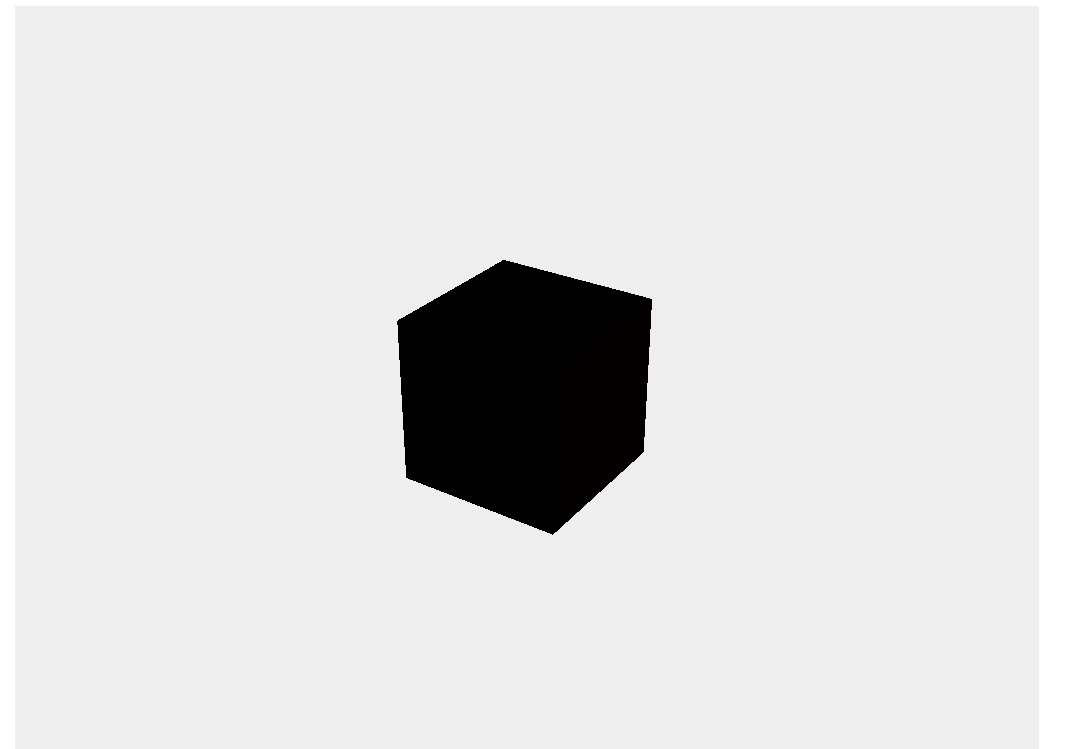
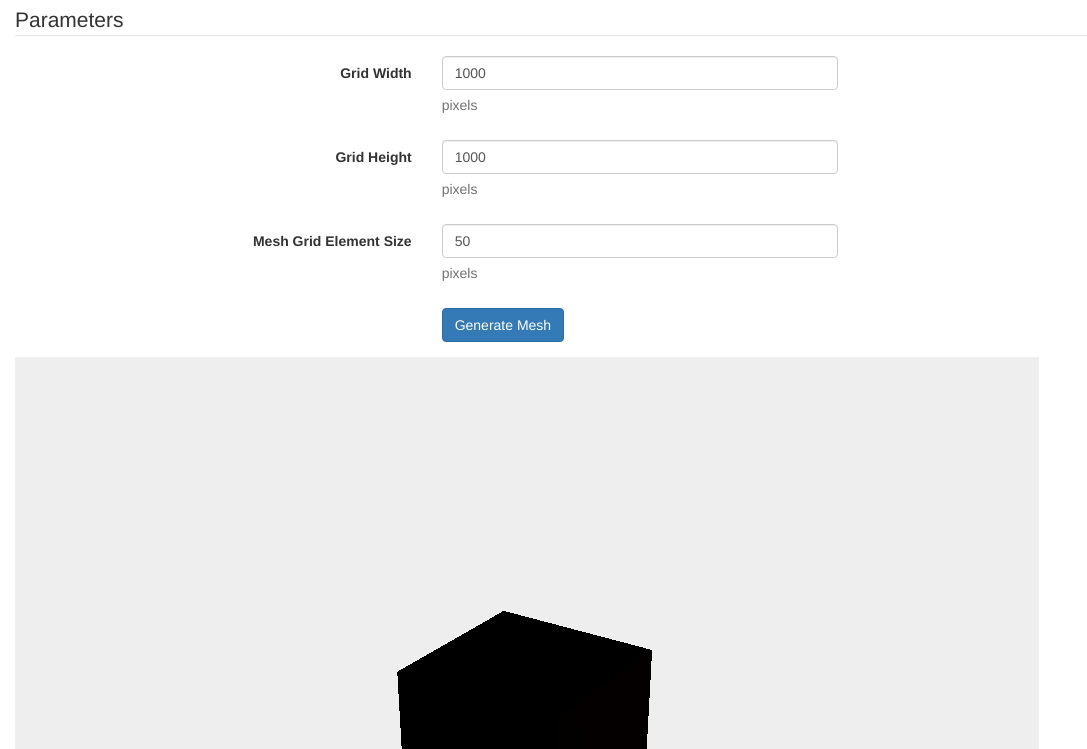
Before and after one commit to theider/mountain-builder, a website built with webpack: page public/index.html in a window 1280 px wide. Shown: the part 51-800 px from the top of the page, without its empty margins (0-1087 px from the left). Built offline with nearby package versions, Linux system fonts and the light colour scheme; some packages are replaced by stand-ins of ours.

Commit message:
parameter form

```diff
--- a/public/index.html
+++ b/public/index.html
@@ -30,8 +30,50 @@
             <div class="col-md-11"><h3>Terrain Designer</h3></div>
         </div>
         <div class="row">
-            <div class="col-md-4">
+            <div class="col-md-12">
+                <form class="form-horizontal">
+                    <fieldset>
 
+                        <!-- Form Name -->
+                        <legend>Parameters</legend>
+
+                        <!-- Text input-->
+                        <div class="form-group">
+                            <label class="col-md-4 control-label" for="grid-width-pixels-text">Grid Width</label>
+                            <div class="col-md-4">
+                                <input id="grid-width-pixels-text" name="grid-width-pixels-text" type="text" placeholder="grid width in pixels" value="1000" class="form-control input-md" required="">
+                                <span class="help-block">pixels</span>
+                            </div>
+                        </div>
+
+                        <!-- Text input-->
+                        <div class="form-group">
+                            <label class="col-md-4 control-label" for="grid-height-pixels-text">Grid Height</label>
+                            <div class="col-md-4">
+                                <input id="grid-height-pixels-text" name="grid-height-pixels-text" type="text" placeholder="grid height in pixels" value="1000" class="form-control input-md" required="">
+                                <span class="help-block">pixels</span>
+                            </div>
+                        </div>
+
+                        <!-- Text input-->
+                        <div class="form-group">
+                            <label class="col-md-4 control-label" for="mesh-grid-size-pixels-text">Mesh Grid Element Size</label>
+                            <div class="col-md-4">
+                                <input id="mesh-grid-size-pixels-text" name="mesh-grid-size-pixels-text" type="text" placeholder="grid element size in pixels" value="50" class="form-control input-md" required="">
+                                <span class="help-block">pixels</span>
+                            </div>
+                        </div>
+
+                        <!-- Button -->
+                        <div class="form-group">
+                            <label class="col-md-4 control-label" for="generate-button"></label>
+                            <div class="col-md-4">
+                                <button id="generate-button" name="generate-button" class="btn btn-primary">Generate Mesh</button>
+                            </div>
+                        </div>
+
+                    </fieldset>
+                </form>
             </div>
         </div>
         <div class="row">
```
